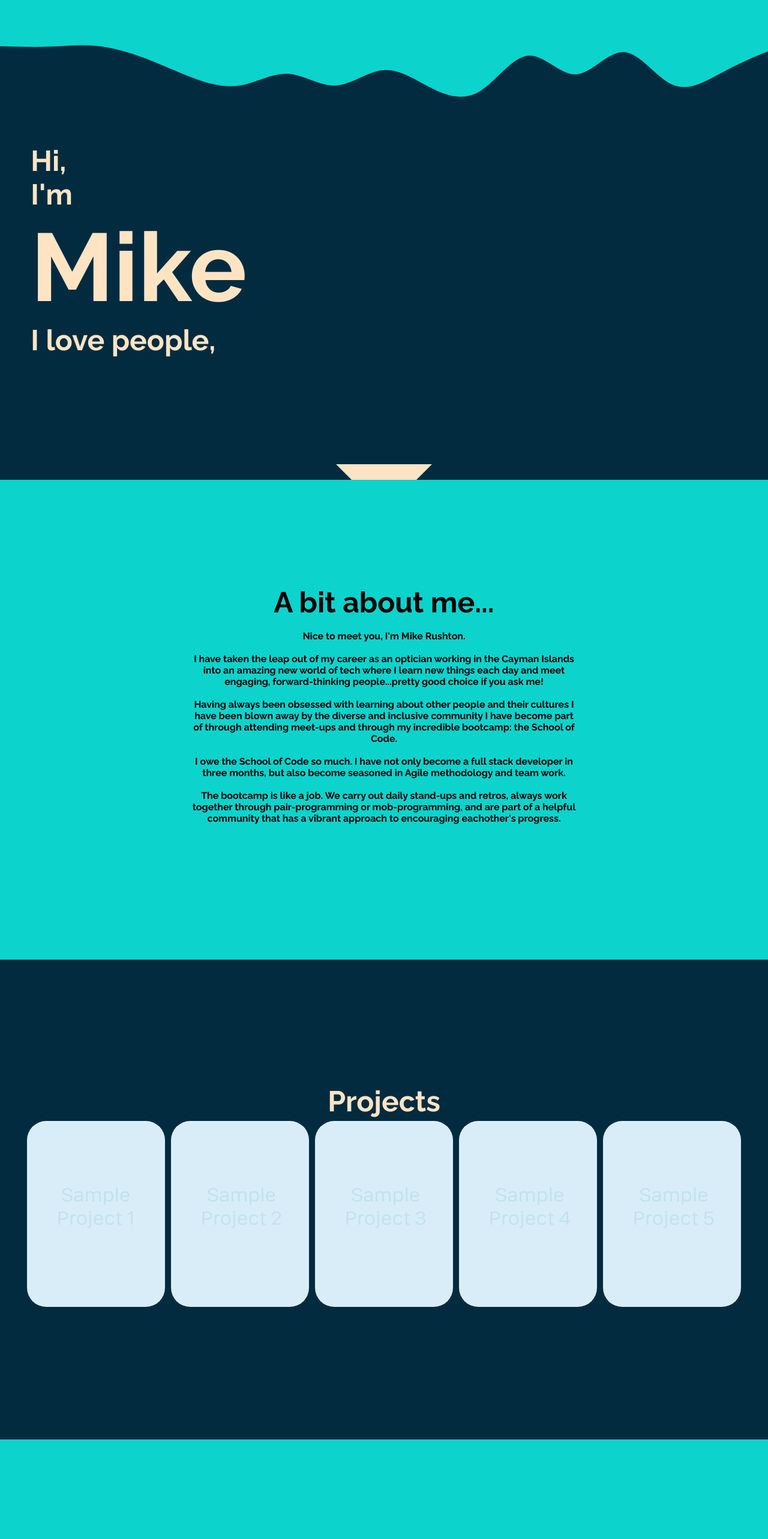
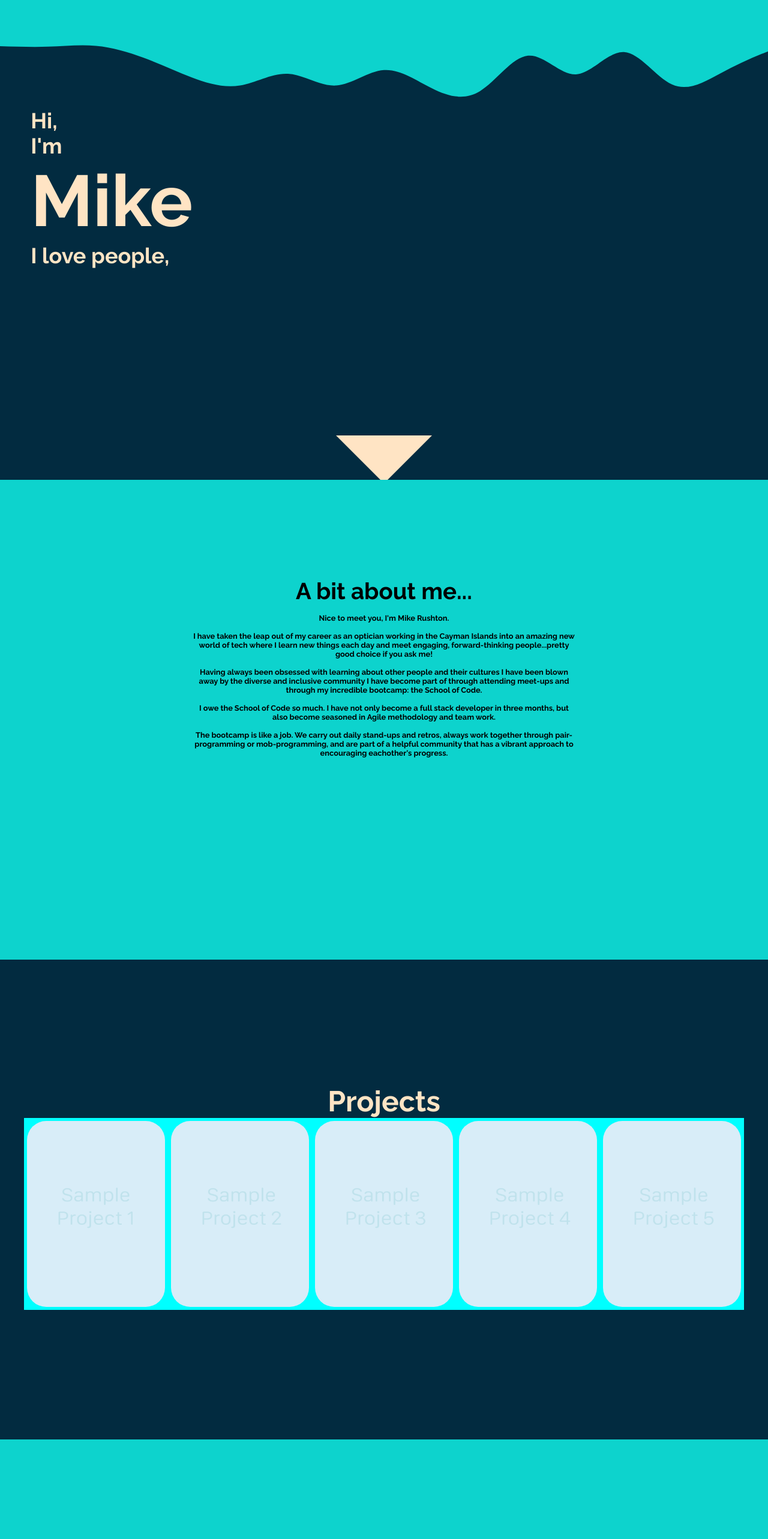
Before and after one commit to michaelrushton-dev/my-website, a React (Create React App) app in the folder my-app/: page / in a window 1280 px wide. Shown: the top 2566 px of the page at 60% size. Built offline with nearby package versions, Linux system fonts and the light colour scheme.

Commit message:
intro section responsive for mobile

```diff
--- a/my-app/src/components/About/about.css
+++ b/my-app/src/components/About/about.css
@@ -12,11 +12,13 @@
     width: 100vw;
 }
 .inner-content {
-    padding-top: 8em;
+    padding-top: 9em;
     display: flex;
     flex-direction: column;
     width: 80%;
+    position: relative;
     font-weight: bold;
+    font-size: 80%;
 }
 
 @media only screen and (min-width: 768px) {
--- a/my-app/src/components/Intro/intro.css
+++ b/my-app/src/components/Intro/intro.css
@@ -5,7 +5,7 @@
     flex-direction: column;
     background-color: var(--bg-color);
     background-image: url(./wave2.svg);
-    height: 100vh;
+    min-height: 100vh;
     aspect-ratio: 900/450;
     width: 100%;
     background-repeat: no-repeat;
@@ -13,20 +13,21 @@
     background-size: cover;
     overflow-x: hidden;
     overflow-y: hidden;
+    top: 0;
 }
+
 .intro-header {
-    /* need to make it responsive to small screens - ie shrink to scale with limits */
-}
-header {
     max-height: 100vh;
     display: flex;
     flex-wrap: wrap;
+    top: 0;
     padding: 4%;
-    padding-top: 15rem;
+    padding-top: 15em;
     color: var(--font-color);
     flex-direction: column;
     align-items: flex-start;
     align-self: flex-start;
+    font-size: 75%;
 }
 .tagline {
     text-align: start;
@@ -45,7 +46,7 @@ header {
     animation: bounce 2s infinite linear;
 }
 .arrow-link-wrapper {
-    margin-top: -5%;
+    margin-top: 5%;
 }
 @keyframes bounce {
     20%,
@@ -74,3 +75,12 @@ header {
     height: 100px;
     color: var(--font-color);
 }
+@media only screen and (min-width: 768px) {
+    /* larger than mobile */
+    /* .intro-header {
+        font-size: 100%;
+    }
+    .arrow-link-wrapper {
+        margin-top: -5%;
+    } */
+}
--- a/my-app/src/components/Navbar/navbar.css
+++ b/my-app/src/components/Navbar/navbar.css
@@ -3,7 +3,7 @@
     flex-direction: row;
     justify-content: flex-end;
     position: sticky;
-    top: 0;
+    top: 0em;
     height: 8em;
     width: 100%;
     background-color: var(--secondary-color);
@@ -22,7 +22,6 @@
 @media only screen and (max-width: 768px) {
     /* For mobile phones: */
     .navbar {
-        padding-right: 0%;
-        justify-content: center;
+        justify-content: space-between;
     }
 }
--- a/my-app/src/components/Projects/Carousel/Carousel.js
+++ b/my-app/src/components/Projects/Carousel/Carousel.js
@@ -4,13 +4,26 @@ import imageArray from './carousel-images.js';
 import './carousel.css';
 
 export default function Carousel() {
+    const [width, setWidth] = useState(0);
+    const carousel = useRef();
+    useEffect(() => {
+        setWidth(carousel.current.scrollWidth - carousel.current.offsetWidth);
+    }, []);
     return (
-        <motion.div className='carousel'>
-            <motion.div className='inner-carousel'>
+        <motion.div
+            ref={carousel}
+            className='carousel'
+            whileTap={{ cursor: 'grabbing' }}
+        >
+            <motion.div
+                drag='x'
+                dragConstraints={{ right: 0, left: -width }}
+                className='inner-carousel'
+            >
                 {imageArray.map((img) => {
                     return (
                         <motion.div className='item'>
-                            <img src={img} alt={img} />
+                            <img src={img} alt={img} key={img} />
                         </motion.div>
                     );
                 })}
--- a/my-app/src/components/Projects/Carousel/carousel.css
+++ b/my-app/src/components/Projects/Carousel/carousel.css
@@ -5,17 +5,22 @@
 }
 
 .item img {
-    width: 100%;
+    min-width: 100%;
     height: 100%;
     border-radius: 2em;
+    pointer-events: none;
 }
 .inner-carousel {
     display: flex;
     flex-direction: row;
+    background-color: aqua;
     /* max-width: 100vw; */
 }
 .carousel {
     display: flex;
     flex-direction: column;
     align-items: center;
+    cursor: grab;
+    overflow: hidden;
+    background-color: aquamarine;
 }
--- a/my-app/src/components/Projects/projects.css
+++ b/my-app/src/components/Projects/projects.css
@@ -9,6 +9,7 @@
     aspect-ratio: 900/450;
     width: 100vw;
     padding-top: 5em;
+    overflow: hidden;
 }
 .inner-project-content {
     width: 100vw;
```
